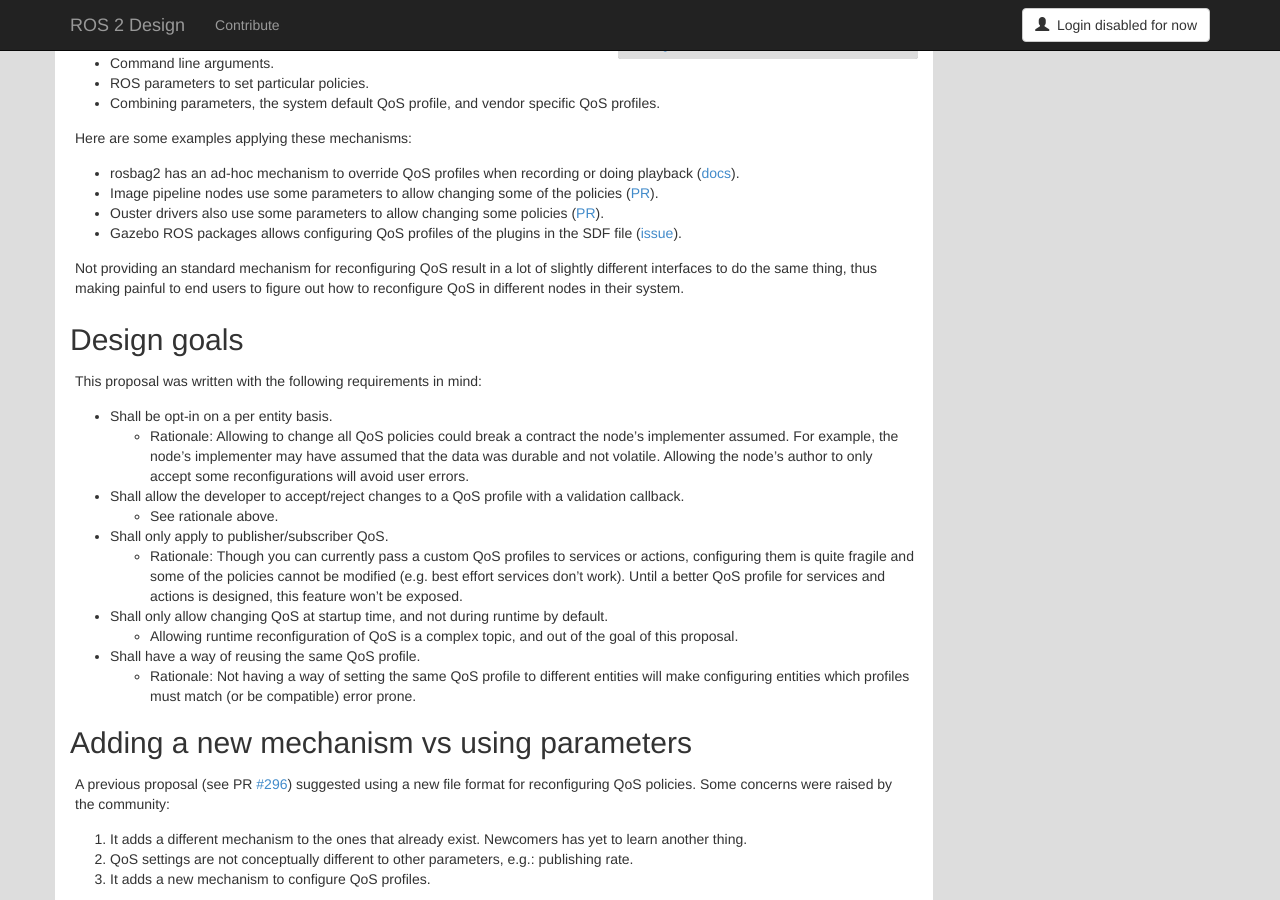
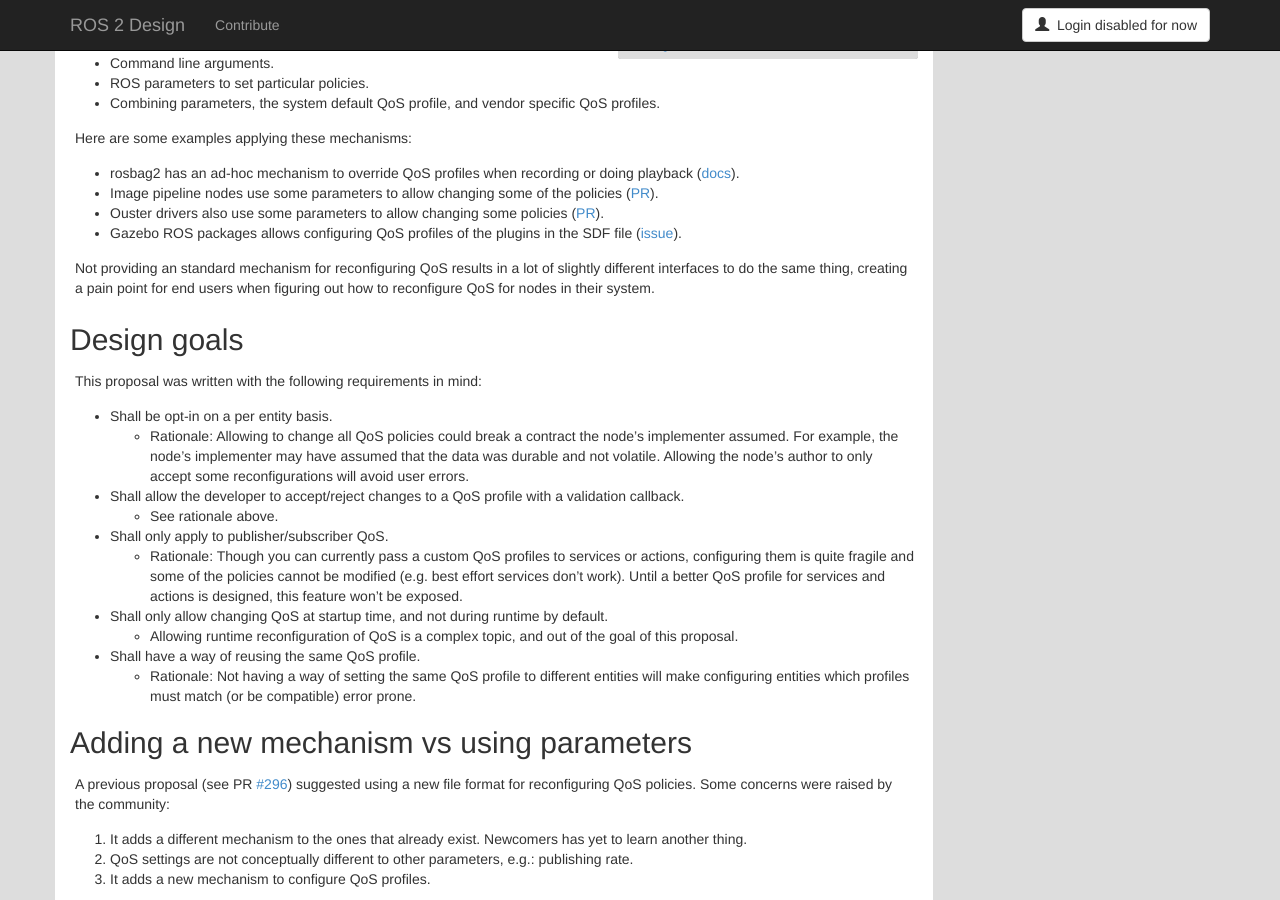
Before and after one commit to ros2/design, a Jekyll site: the page built from articles/qos_configurability.md, in a window 1280 px wide and 900 px high, scrolled down 500 px. Built offline with Jekyll 4.4.1, drawn with Linux system fonts in a browser that asks for light colours; nearby versions of some CDN libraries.

Commit message:
wording
Signed-off-by: Ivan Santiago Paunovic <ivanpauno@ekumenlabs.com>

Co-authored-by: Jacob Perron <jacob@openrobotics.org>

```diff
--- a/articles/qos_configurability.md
+++ b/articles/qos_configurability.md
@@ -41,7 +41,7 @@
 - Ouster drivers also use some parameters to allow changing some policies ([PR](https://github.com/ros-drivers/ros2_ouster_drivers/pull/26)).
 - Gazebo ROS packages allows configuring QoS profiles of the plugins in the SDF file ([issue](https://github.com/ros-simulation/gazebo_ros_pkgs/issues/1079)).
 
-Not providing an standard mechanism for reconfiguring QoS result in a lot of slightly different interfaces to do the same thing, thus making painful to end users to figure out how to reconfigure QoS in different nodes in their system.
+Not providing an standard mechanism for reconfiguring QoS results in a lot of slightly different interfaces to do the same thing, creating a pain point for end users when figuring out how to reconfigure QoS for nodes in their system.
 
 ## Design goals
 
```
